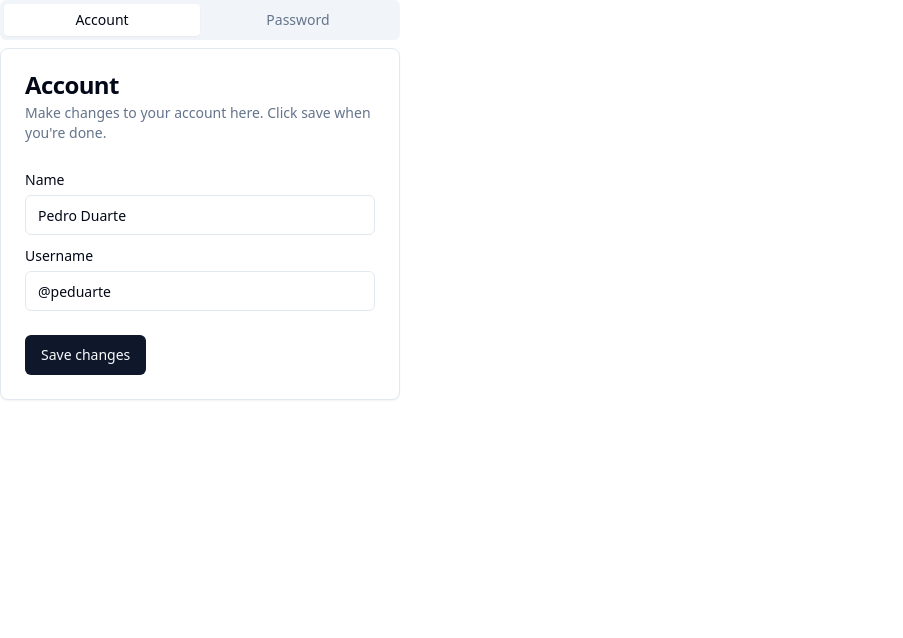
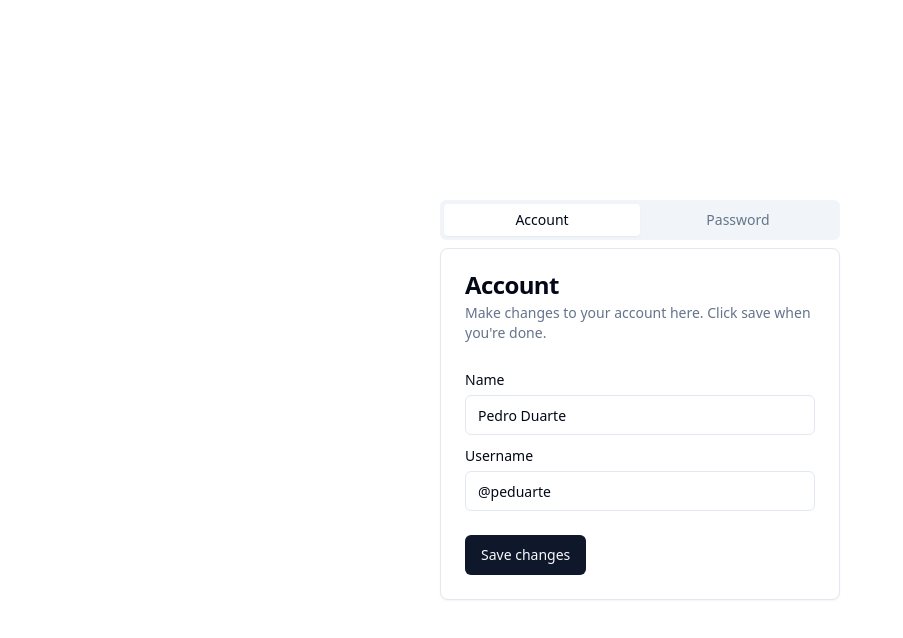
Before and after one commit to SynthCod3/ResumeWiz, a Next.js app: page /auth in a window 1280 px wide. Shown: the top 638 px of the page, without its empty margins (0-903 px from the left). Built offline with nearby package versions, Linux system fonts and the light colour scheme.

Commit message:
Auth page css added

```diff
--- a/app/auth/page.tsx
+++ b/app/auth/page.tsx
@@ -4,7 +4,7 @@ import { Auth } from "@/components/auth"
 
 const Authpage = () => {
   return (
-    <div>
+    <div className="flex h-screen items-center justify-center">
         <Auth/>
     </div>
   )
```
